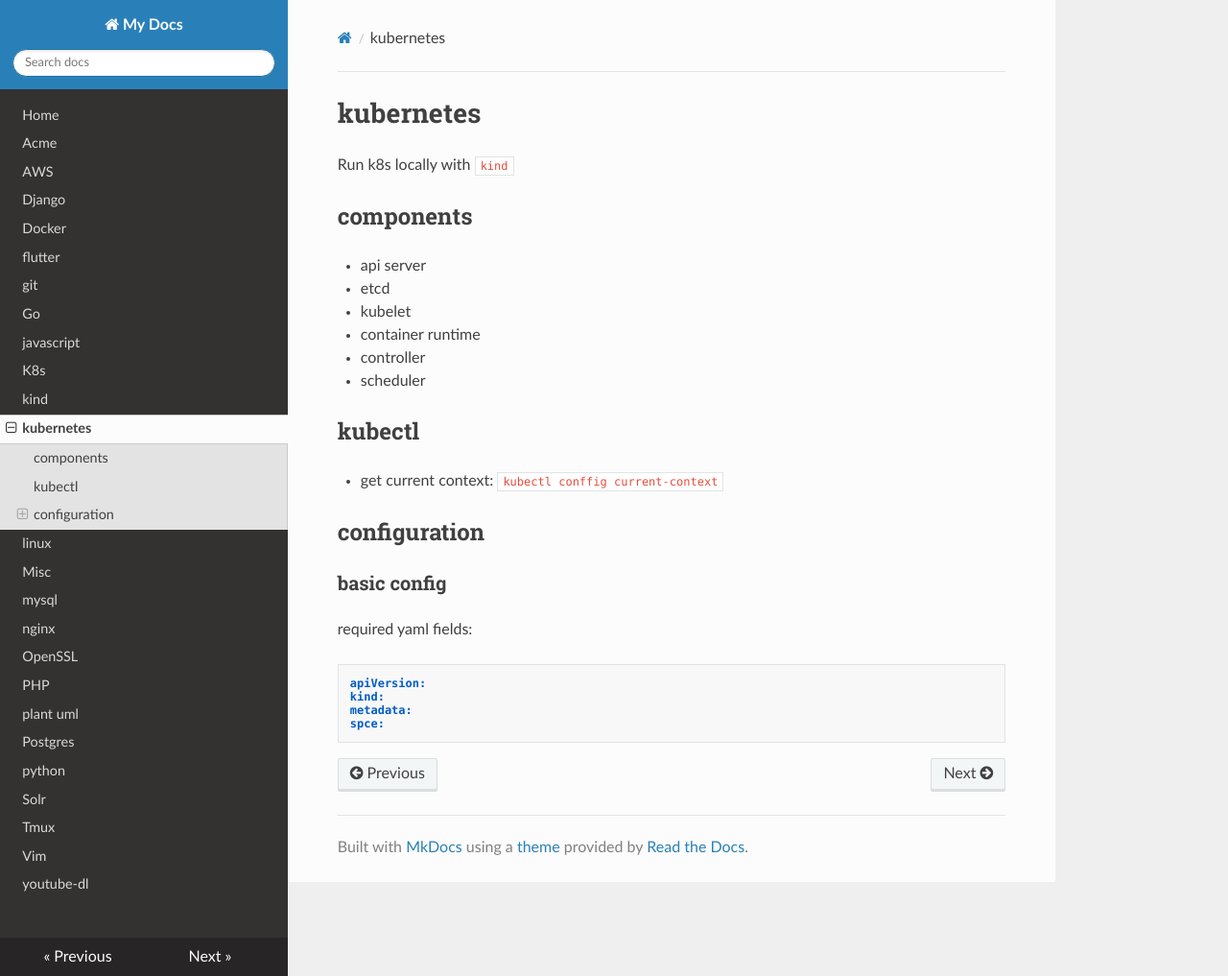
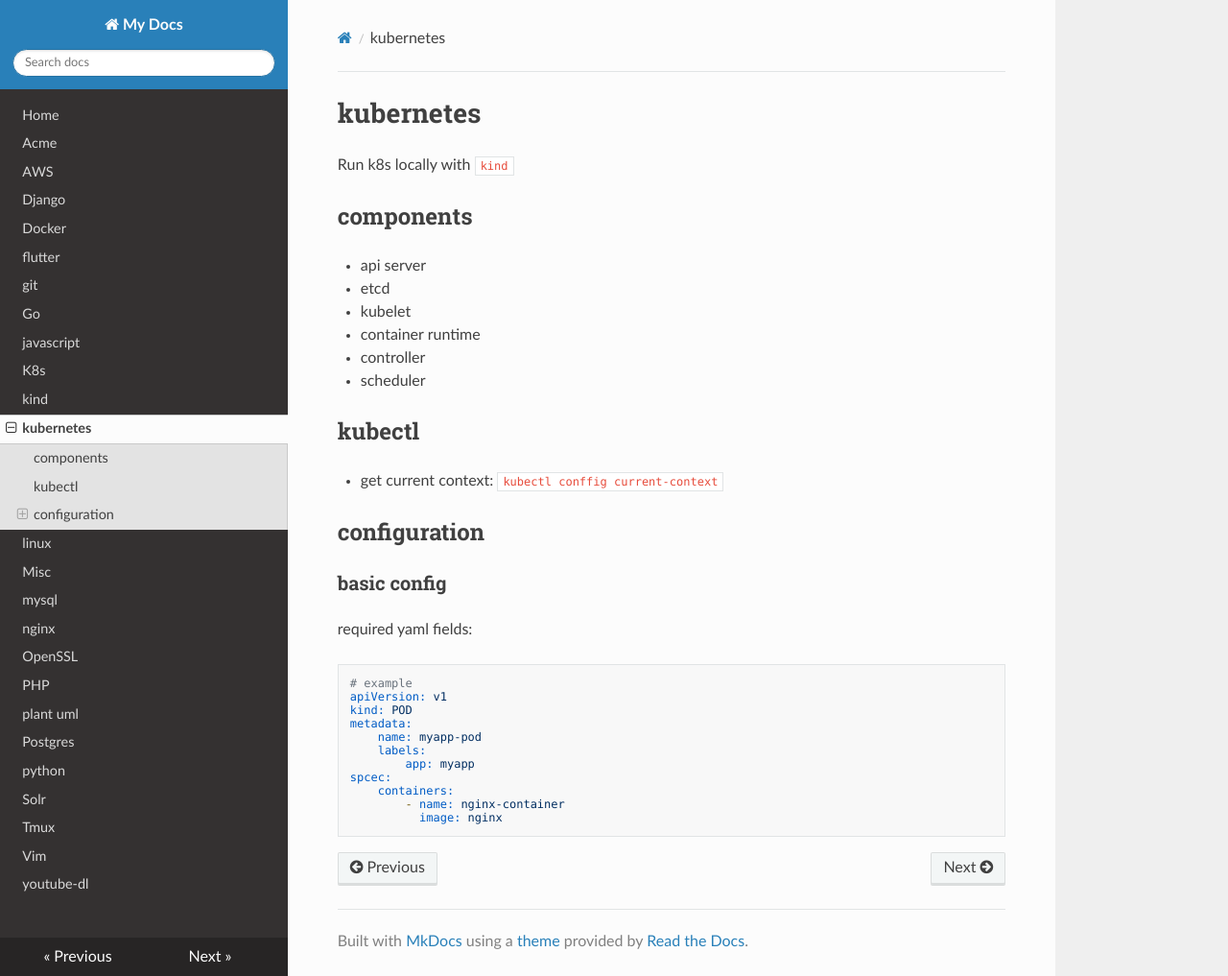
Before and after one commit to filipelucas42/notes, an MkDocs documentation site: the page built from docs/kubernetes.md, in a window 1280 px wide and 1017 px high. Shown: the whole window at 96% size. Built offline with MkDocs 1.6.1, drawn with Linux system fonts in a browser that asks for light colours; nearby versions of some CDN libraries.

Commit message:
Update kubernetes.md

````diff
--- a/docs/kubernetes.md
+++ b/docs/kubernetes.md
@@ -19,8 +19,15 @@ Run k8s locally with `kind`
 ### basic config
 required yaml fields:
 ```
-apiVersion:
-kind:
+# example
+apiVersion: v1
+kind: POD
 metadata:
-spce:
+    name: myapp-pod
+    labels:
+        app: myapp
+spcec:
+    containers:
+        - name: nginx-container
+          image: nginx
 ```
````
